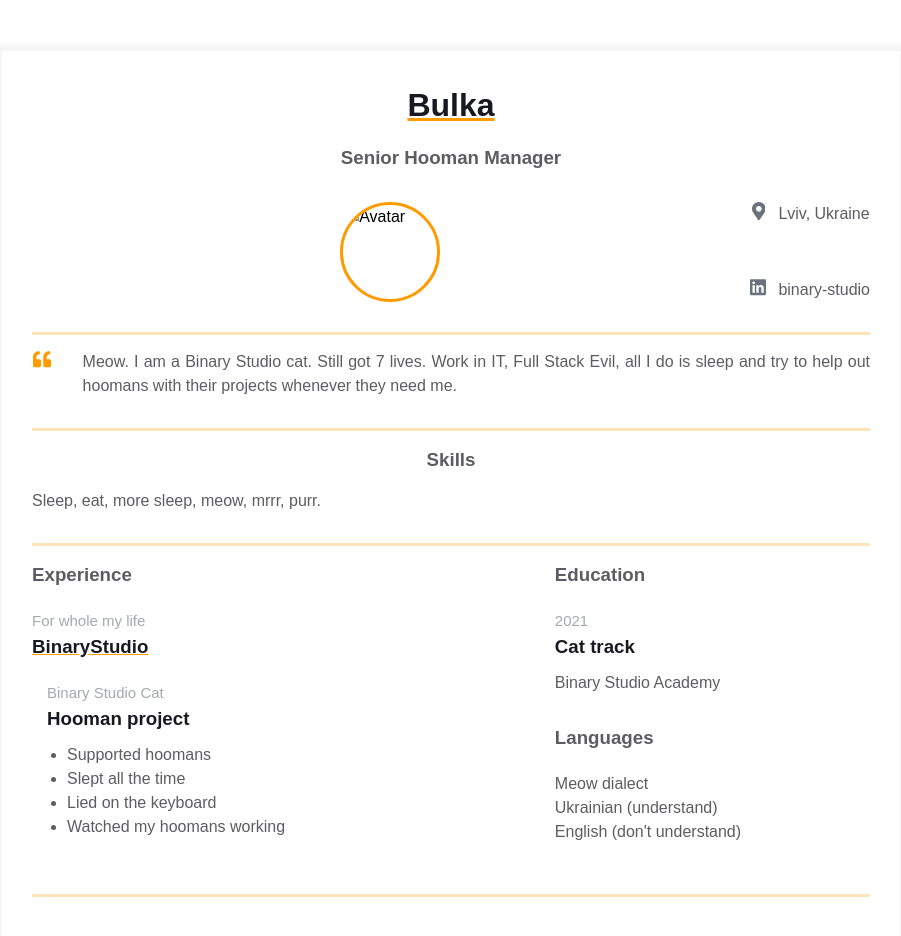
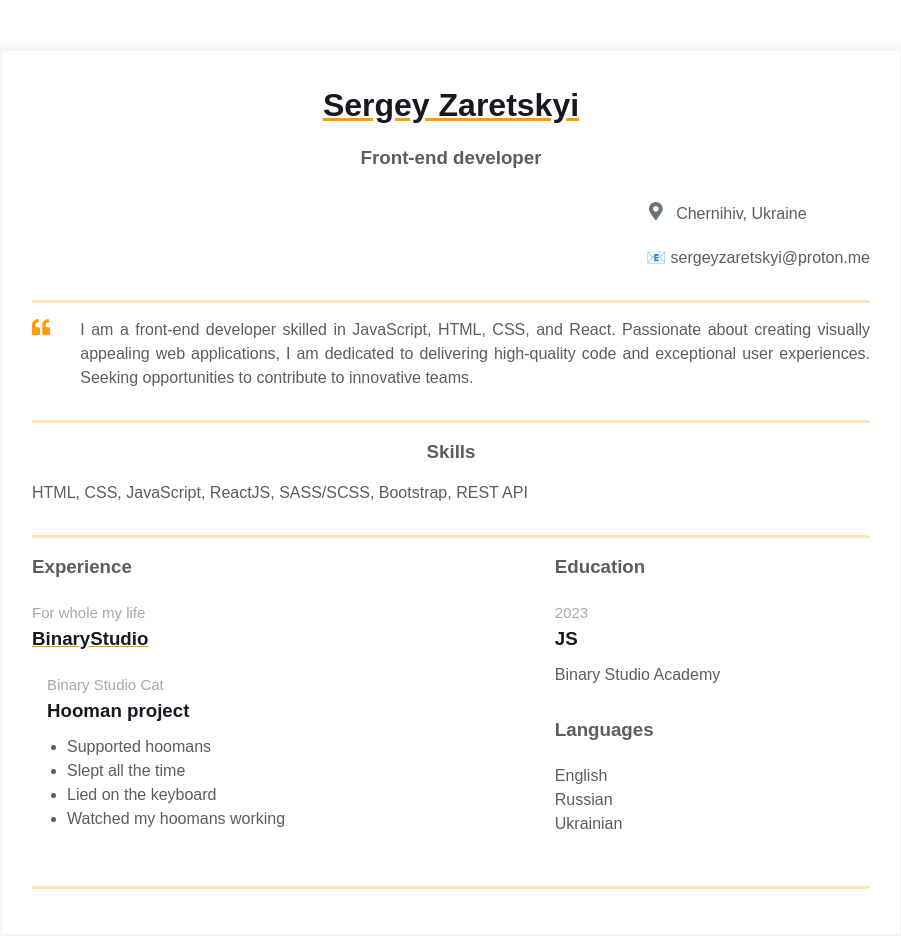
Before and after one commit to sergeyzaretskyi/homepage, a plain HTML site: page index.html in a window 1280 px wide. Shown: the whole page, without its empty margins (189-1090 px from the left). Drawn offline with Linux system fonts and the light colour scheme.

Commit message:
fix: Change index.html to contain my personal info

```diff
--- a/index.html
+++ b/index.html
@@ -11,19 +11,11 @@
       <div class="resume">
         <div class="container">
           <div class="resume__block">
-            <h1 class="contact-info__header">Bulka</h1>
-            <h3 class="contact-info__sub-header">Senior Hooman Manager</h3>
+            <h1 class="contact-info__header">Sergey Zaretskyi</h1>
+            <h3 class="contact-info__sub-header">Front-end developer</h3>
 
             <div class="contact_info_container fh">
               <div class="contact-info__block"></div>
-
-              <div class="contact-info__block contact-info__block--center">
-                <img
-                  class="contact-info__avatar"
-                  src="assets/avatar.png"
-                  alt="Avatar"
-                />
-              </div>
 
               <div class="contact-info__block">
                 <a href="" rel="author" class="contact-info__item">
@@ -38,26 +30,15 @@
                       ></path>
                     </svg>
                   </div>
-                  <span>Lviv, Ukraine</span>
+                  <span>Chernihiv, Ukraine</span>
                 </a>
 
                 <a
-                  href="https://ua.linkedin.com/company/binary-studio_241166"
+                  href="mailto:sergeyzaretskyi@proton.me"
                   rel="author"
                   class="contact-info__item"
                 >
-                  <div class="contact-info__item-icon-wrapper">
-                    <svg
-                      class="contact-info__item-icon"
-                      xmlns="http://www.w3.org/2000/svg"
-                      viewBox="0 0 448 512"
-                    >
-                      <path
-                        d="M416 32H31.9C14.3 32 0 46.5 0 64.3v383.4C0 465.5 14.3 480 31.9 480H416c17.6 0 32-14.5 32-32.3V64.3c0-17.8-14.4-32.3-32-32.3zM135.4 416H69V202.2h66.5V416zm-33.2-243c-21.3 0-38.5-17.3-38.5-38.5S80.9 96 102.2 96c21.2 0 38.5 17.3 38.5 38.5 0 21.3-17.2 38.5-38.5 38.5zm282.1 243h-66.4V312c0-24.8-.5-56.7-34.5-56.7-34.6 0-39.9 27-39.9 54.9V416h-66.4V202.2h63.7v29.2h.9c8.9-16.8 30.6-34.5 62.9-34.5 67.2 0 79.7 44.3 79.7 101.9V416z"
-                      ></path>
-                    </svg>
-                  </div>
-                  <span>binary-studio</span>
+                  <span>📧 sergeyzaretskyi@proton.me</span>
                 </a>
               </div>
             </div>
@@ -79,9 +60,11 @@
                 </svg>
               </div>
               <p class="intro_text">
-                Meow. I am a Binary Studio cat. Still got 7 lives. Work in IT,
-                Full Stack Evil, all I do is sleep and try to help out hoomans
-                with their projects whenever they need me.
+                I am a front-end developer skilled in JavaScript, HTML, CSS, and
+                React. Passionate about creating visually appealing web
+                applications, I am dedicated to delivering high-quality code and
+                exceptional user experiences. Seeking opportunities to
+                contribute to innovative teams.
               </p>
             </div>
           </div>
@@ -92,7 +75,7 @@
             <div class="skills">
               <h3 class="skills__header">Skills</h3>
               <p class="skills__text">
-                Sleep, eat, more sleep, meow, mrrr, purr.
+                HTML, CSS, JavaScript, ReactJS, SASS/SCSS, Bootstrap, REST API
               </p>
             </div>
           </div>
@@ -136,12 +119,12 @@
                   <div class="additional-info__education-university">
                     <span
                       class="additional-info__education-university-durability"
-                      >2021</span
+                      >2023</span
                     >
                     <h3
                       class="additional-info__education-university-speciality"
                     >
-                      Cat track
+                      JS
                     </h3>
                     <p class="additional-info__education-university-name">
                       Binary Studio Academy
@@ -151,13 +134,9 @@
 
                 <div class="additional-info__languages">
                   <h3 class="additional-info__languages-header">Languages</h3>
-                  <p class="additional-info__languages-item">Meow dialect</p>
-                  <p class="additional-info__languages-item">
-                    Ukrainian (understand)
-                  </p>
-                  <p class="additional-info__languages-item">
-                    English (don't understand)
-                  </p>
+                  <p class="additional-info__languages-item">English</p>
+                  <p class="additional-info__languages-item">Russian</p>
+                  <p class="additional-info__languages-item">Ukrainian</p>
                 </div>
               </div>
             </div>
```
